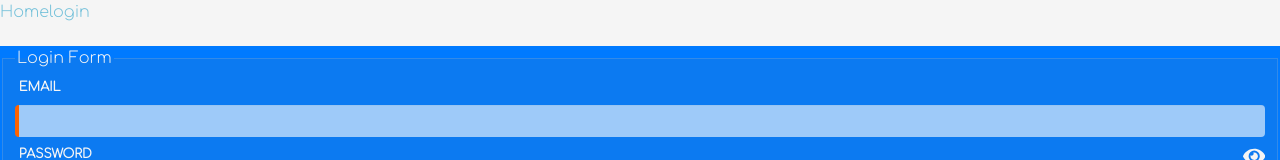
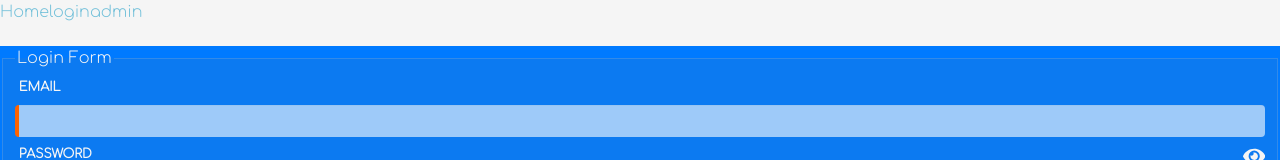
Before and after one commit to MeGallin/social-manager-tws, a React (Vite) app: page /#/forms in a window 1280 px wide. Shown: the top 160 px of the page. Built offline with nearby package versions, Linux system fonts and the light colour scheme.

Commit message:
admin panel

```diff
--- a/src/App.jsx
+++ b/src/App.jsx
@@ -8,6 +8,7 @@ import FooterComponent from './Components/Footer/FooterComponent';
 function App() {
   const HomeView = lazy(() => import('./Views/HomeView'));
   const FormsView = lazy(() => import('./Views/FormsView'));
+  const AdminView = lazy(() => import('./Views/AdminView'));
 
   return (
     <Router>
@@ -18,6 +19,7 @@ function App() {
             <Routes>
               <Route path="/" element={<HomeView />} exact />
               <Route path="/forms" element={<FormsView />} exact />
+              <Route path="/admin" element={<AdminView />} exact />
             </Routes>
           </div>
         </Suspense>
--- /dev/null
+++ b/src/Components/Admin/AdminComponent.jsx
@@ -0,0 +1,7 @@
+import './AdminComponent.css';
+
+const AdminComponent = () => {
+  return <div>AdminComponent</div>;
+};
+
+export default AdminComponent;
--- a/src/Components/Header/HeaderComponent.jsx
+++ b/src/Components/Header/HeaderComponent.jsx
@@ -17,6 +17,12 @@ const HeaderComponent = () => {
         >
           login
         </NavLink>
+        <NavLink
+          className={(navData) => (navData.isActive ? 'active' : '')}
+          to="/admin"
+        >
+          admin
+        </NavLink>
       </nav>
     </header>
   );
--- a/src/Components/index.js
+++ b/src/Components/index.js
@@ -3,6 +3,7 @@ import HeaderComponent from './Header/HeaderComponent';
 import LoginComponent from './Login/LoginComponent';
 import ForgotPWComponent from './ForgotPW/ForgotPWComponent';
 import RegisterComponent from './Register/RegisterComponent';
+import AdminComponent from './Admin/AdminComponent';
 
 export {
   FooterComponent,
@@ -10,4 +11,5 @@ export {
   LoginComponent,
   ForgotPWComponent,
   RegisterComponent,
+  AdminComponent,
 };
--- /dev/null
+++ b/src/Views/AdminView.jsx
@@ -0,0 +1,12 @@
+import React from 'react';
+import { AdminComponent } from '../Components';
+
+const AdminView = () => {
+  return (
+    <>
+      <AdminComponent />
+    </>
+  );
+};
+
+export default AdminView;
```
Also changed, not shown: src/Components/Admin/AdminComponent.css (added).
